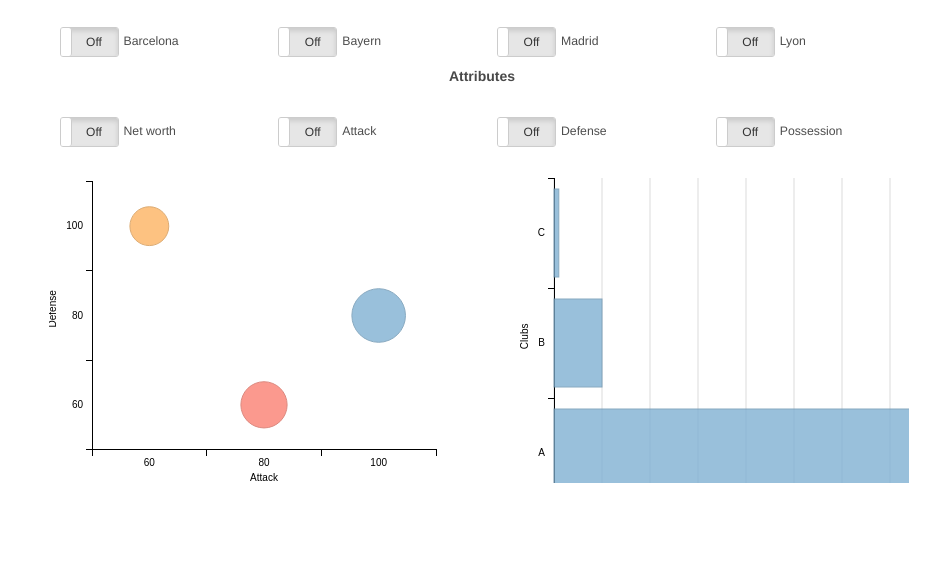
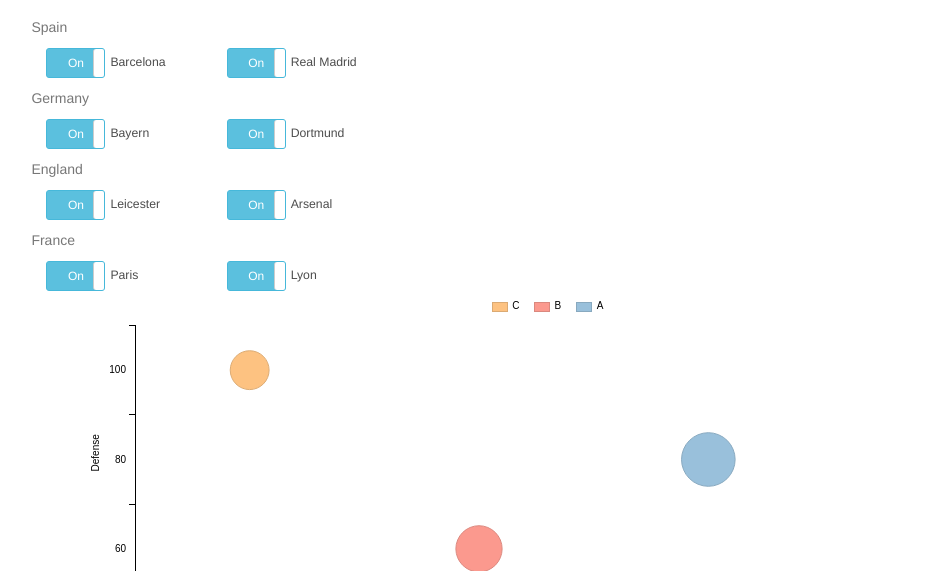
Before and after one commit to texzhichen/texzhichen.github.io, a plain HTML site: page index.html in a window 1280 px wide. Shown: the part 229-800 px from the top of the page, without its empty margins (158-1109 px from the left). Drawn offline with Linux system fonts and the light colour scheme.

Commit message:
Interface redesign
1. Each row shows upto 5 clubs
2. Each row shows upto 1 svg

```diff
--- a/index.html
+++ b/index.html
@@ -67,60 +67,88 @@
 			</div>
 			<hr>
 		</div>
+
 		<div class="row">
 			<h6 align="center">Clubs</h6>
-			<div class="col-sm-3">
+			<div class="row">
+				Spain <br>
+				<div class="col-sm-2">
 					<div class="checkbox">
-					<label><input id="barcelona" type="checkbox"
-						data-toggle="toggle" data-size="small" data-onstyle="info">Barcelona</label>
+						<label> <input id="Barcelona" type="checkbox"
+							data-toggle="toggle" checked data-size="small"
+							data-onstyle="info">Barcelona
+						</label>
 					</div>
 				</div>
-			<div class="col-sm-3">
+				<div class="col-sm-2">
 					<div class="checkbox">
-					<label><input id="bayern" type="checkbox"
-						data-toggle="toggle" data-size="small" data-onstyle="info">Bayern</label>
+						<label> <input id="Real Madrid" type="checkbox"
+							data-toggle="toggle" checked data-size="small"
+							data-onstyle="info">Real Madrid
+						</label>
 					</div>
-			</div>
-			<div class="col-sm-3">
-				<div class="checkbox">
-					<label><input id="madrid" type="checkbox"
-						data-toggle="toggle" data-size="small" data-onstyle="info">Madrid</label>
-				</div>
-			</div>
-			<div class="col-sm-3">
-				<div class="checkbox">
-					<label><input id="lyon" type="checkbox"
-						data-toggle="toggle" data-size="small" data-onstyle="info">Lyon</label>
 				</div>
 			</div>
 
-			<h6 align="center">Attributes</h6>
-			<div class="col-sm-3">
+			<div class="row">
+				Germany <br>
+				<div class="col-sm-2">
 					<div class="checkbox">
-					<label><input id="networth" type="checkbox"
-						data-toggle="toggle" data-size="small" data-onstyle="info">Net
-						worth</label>
+						<label> <input id="Bayern" type="checkbox"
+							data-toggle="toggle" checked data-size="small"
+							data-onstyle="info">Bayern
+						</label>
 					</div>
 				</div>
-			<div class="col-sm-3">
+				<div class="col-sm-2">
 					<div class="checkbox">
-					<label><input id="attack" type="checkbox"
-						data-toggle="toggle" data-size="small" data-onstyle="info">Attack</label>
+						<label> <input id="Dortmund" type="checkbox"
+							data-toggle="toggle" checked data-size="small"
+							data-onstyle="info">Dortmund
+						</label>
 					</div>
-			</div>
-			<div class="col-sm-3">
-				<div class="checkbox">
-					<label><input id="defense" type="checkbox"
-						data-toggle="toggle" data-size="small" data-onstyle="info">Defense</label>
-				</div>
-			</div>
-			<div class="col-sm-3">
-				<div class="checkbox">
-					<label><input id="possession" type="checkbox"
-						data-toggle="toggle" data-size="small" data-onstyle="info">Possession</label>
 				</div>
 			</div>
 
+			<div class="row">
+				England <br>
+				<div class="col-sm-2">
+					<div class="checkbox">
+						<label> <input id="Leicester" type="checkbox"
+							data-toggle="toggle" checked data-size="small"
+							data-onstyle="info">Leicester
+						</label>
+					</div>
+				</div>
+				<div class="col-sm-2">
+					<div class="checkbox">
+						<label> <input id="Arsenal" type="checkbox"
+							data-toggle="toggle" checked data-size="small"
+							data-onstyle="info">Arsenal
+						</label>
+					</div>
+				</div>
+			</div>
+
+			<div class="row">
+				France <br>
+				<div class="col-sm-2">
+					<div class="checkbox">
+						<label> <input id="Paris" type="checkbox"
+							data-toggle="toggle" checked data-size="small"
+							data-onstyle="info">Paris
+						</label>
+					</div>
+				</div>
+				<div class="col-sm-2">
+					<div class="checkbox">
+						<label> <input id="Lyon" type="checkbox"
+							data-toggle="toggle" checked data-size="small"
+							data-onstyle="info">Lyon
+						</label>
+					</div>
+				</div>
+			</div>
 
 			<div class="large-12 columns small-6 columns ">
 				<ul class="large-block-grid-2 small-block-grid-1">
--- a/js/script_dimple.js
+++ b/js/script_dimple.js
@@ -28,7 +28,7 @@
 
 });
 
-var larghezzaChart = 430;
+var larghezzaChart = 860;
 var altezzaChart = 335;
 var primoBound = 80;
 var secondoBound = 30;
```
Also changed, not shown: bootstrap/css/bootstrap.css. Lines whose indentation alone changed are shown as unchanged.
